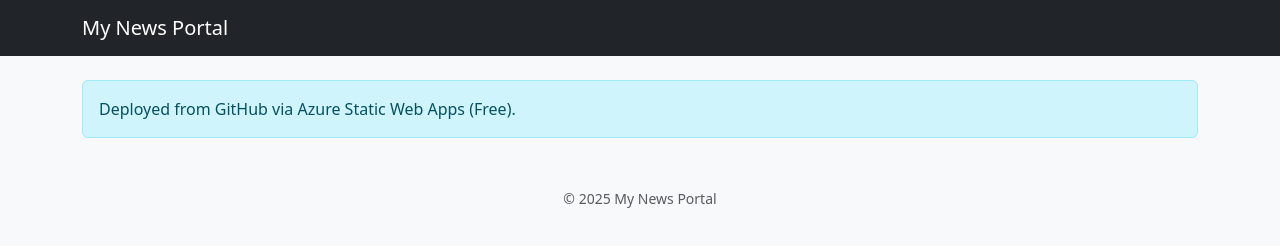
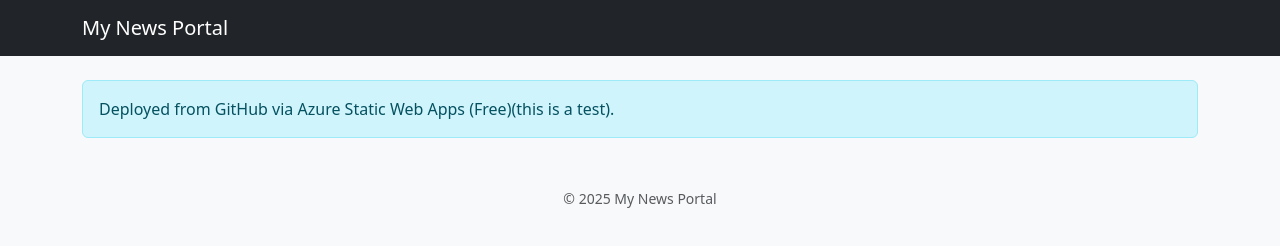
Before and after one commit to LopezGonzalezAda/lab1, a plain HTML site: page index.html in a window 1280 px wide. Drawn offline with nearby package versions, Linux system fonts and the light colour scheme.

Commit message:
update deployment message in index.html to indicate testing status

```diff
--- a/index.html
+++ b/index.html
@@ -11,7 +11,7 @@
     <div class="container"><span class="navbar-brand">My News Portal</span></div>
   </nav>
   <main class="container my-4">
-    <div class="alert alert-info">Deployed from GitHub via Azure Static Web Apps (Free).</div>
+    <div class="alert alert-info">Deployed from GitHub via Azure Static Web Apps (Free)(this is a test).</div>
   </main>
   <footer class="text-center text-muted py-4"><small>© 2025 My News Portal</small></footer>
 </body>
```
